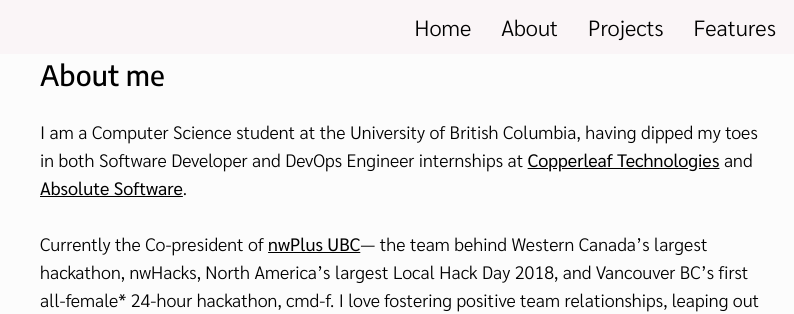
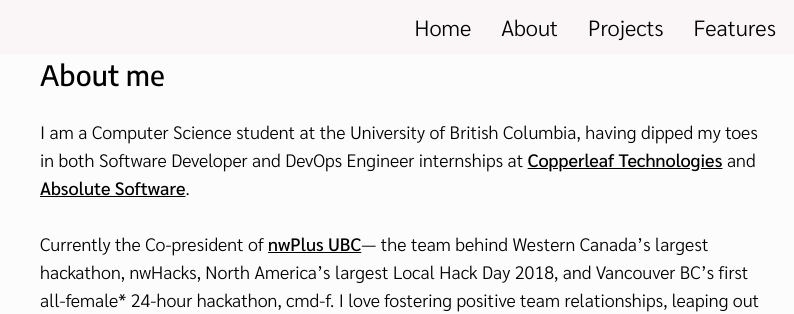
Before and after one commit to anitatse/anitatse.github.io, a plain HTML site: page index.html in a window 1280 px wide. Shown: the top 314 px of the page, 384-1178 px from the left. Drawn offline with nearby package versions, Linux system fonts and the light colour scheme.

Commit message:
Update style.css

```diff
--- a/css/style.css
+++ b/css/style.css
@@ -80,11 +80,11 @@ html { scroll-behavior: smooth; }
 }
 
 .paragraph a {
-  font-weight: 400;
+  font-weight: 500;
 }
 
 .paragraph a:hover {
-  font-weight: 500;
+  color: #737373;
 }
 
 #left-paragraph {
```
